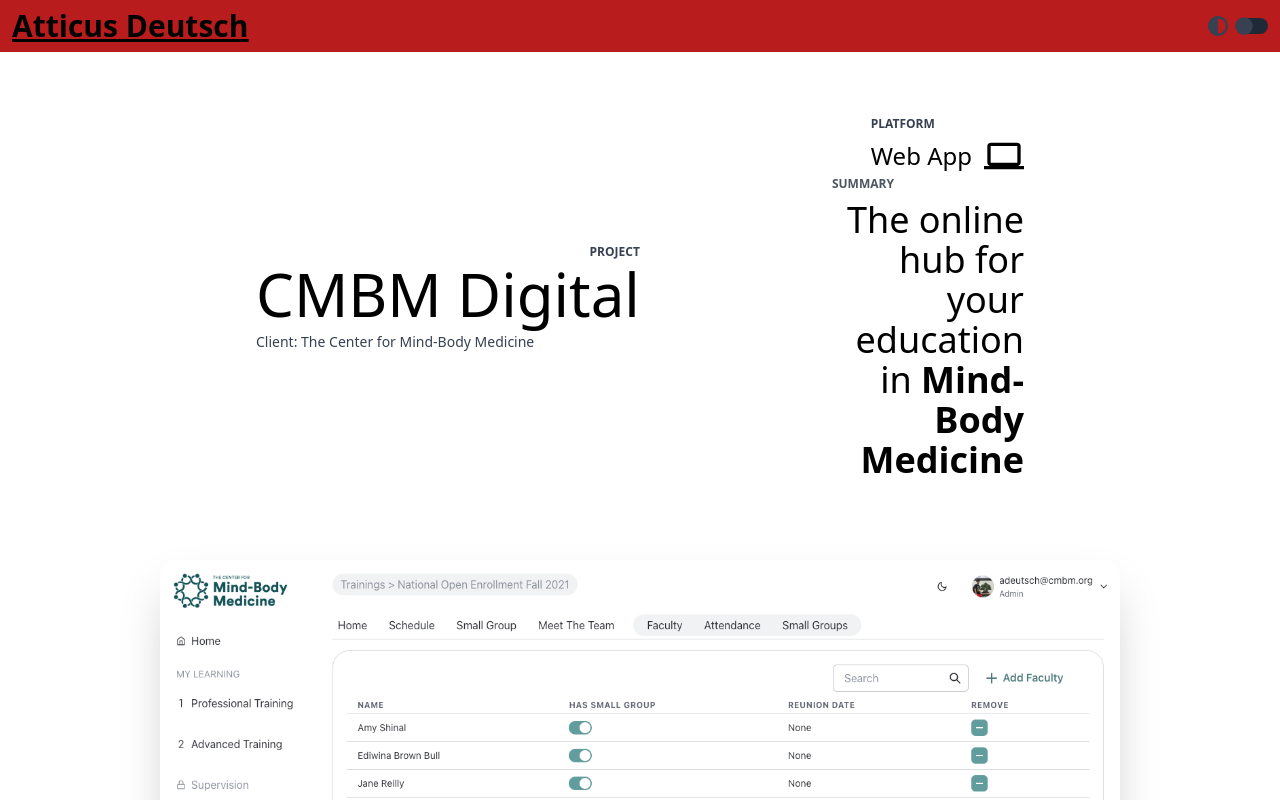
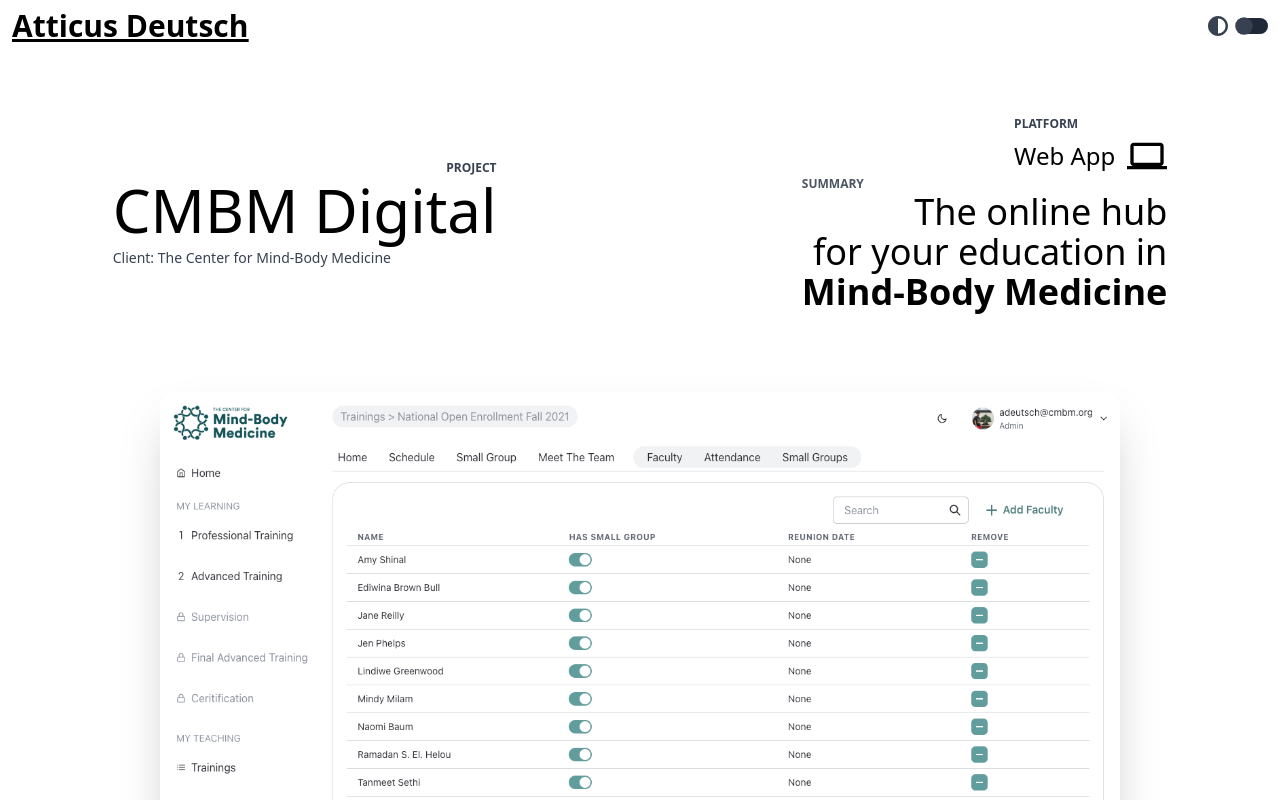
Before and after one commit to afd998/personal-site, a Next.js app: page /cmbm in a window 1280 px wide. Shown: the top 800 px of the page. Built offline with nearby package versions, Linux system fonts and the light colour scheme; what @kamona/tailwindcss-perspective would draw is missing.

Commit message:
heading done lol

```diff
--- a/components/Header.jsx
+++ b/components/Header.jsx
@@ -5,7 +5,7 @@
 function Header() {
   return (
     <div
-      className={`text-3xl font-bold underline  bg-red-700 dark:bg-blue-700 flex justify-between pr-3 pl-3 py-2`}
+      className={`text-3xl font-bold underline flex justify-between pr-3 pl-3 py-2`}
     >
       <Link href="/">
         <h1 className=" inline hover:cursor-pointer ">Atticus Deutsch </h1>
--- a/components/Project.jsx
+++ b/components/Project.jsx
@@ -8,7 +8,7 @@
     <div className="w-full">
       <div
         id="header"
-        className=" pt-16 px-12 sm:px-16 md:px-40 lg:px-56 xl:px-64 2xl:px-64  flex flex-col md:flex-row  justify-between items-center space-y-16 md:space-y-0 "
+        className=" pt-16 flex flex-col md:flex-row  justify-around  items-center space-y-16 md:space-y-0  md:space-x-20"
       >
         <div id="title" className="flex flex-col justify-between max-w-fit">
           <h2 className="text-gray-700 text-xs font-bold dark:text-gray-900 self-end mb-1">
@@ -29,7 +29,7 @@
         </div>
         <div
           id="right-panel"
-          className="text-2xl flex w-full flex-row-reverse items-end justify-evenly md:justify-center md:flex-col md:space-y-0  self-center "
+          className="flex flex-row-reverse md:flex-col justify-evenly self-center w-full md:w-auto px-4 md:px-0 gap-x-6"
         >
           <div
             id="type"
@@ -39,7 +39,7 @@
               {/* DESC: */} PLATFORM
             </h4>
             <div className="flex justify-end items-center whitespace-nowrap ">
-              <h3>{projectData.type}</h3>
+              <h3 className="text-2xl">{projectData.type}</h3>
               {projectData.type == "Web App" && (
                 <MdComputer className="dark:fill-white fill-black w-10 h-10 ml-3" />
               )}{" "}
@@ -53,14 +53,14 @@
           </div>{" "}
           <div
             id="summary"
-            className=" flex flex-col sm:items-start m:static w-1/2 self-start md:self-end sm:max-w-1/3  md:w-2/3 lg:w-2/3 xl:w-1/2 ab"
+            className=" flex flex-col sm:items-start m:static self-start md:self-end  "
           >
             {" "}
-            <p className="text-xs font-bold self-start  text-gray-600 dark:text-gray-900 mb-2">
+            <p className="text-xs font-bold self-start  text-gray-600 dark:text-gray-900 mb-2 md:mb-0">
               {" "}
               SUMMARY
             </p>
-            <div className=" lg:text-4xl md:text-3xl text-xl text-left  md:text-right md:self-end ">
+            <div className=" md:whitespace-nowrap lg:text-4xl md:text-3xl text-xl text-left  md:text-right md:self-end ">
               {/* {projectData.desc} */} <Summary />
             </div>{" "}
           </div>
--- a/pages/cmbm.js
+++ b/pages/cmbm.js
@@ -13,7 +13,7 @@
   color: "green-200"
 }
 const Summary = () => {
-  return <p>The online hub for your education in <span className=" font-bold "> Mind-Body Medicine</span></p>
+  return <p>The online hub <br /> for your education in <br /><span className=" font-bold "> Mind-Body Medicine</span></p>
 }
 function Cmbm({ projectData }) {
   return (
--- a/pages/flymessage.js
+++ b/pages/flymessage.js
@@ -21,7 +21,7 @@
 }
 
 const Summary = () => {
-  return <p>The first <span className=" transform rotate-6 inline-block  px-2">  diagonal </span> app for the IPhone </p >
+  return <p>The first <span className=" transform rotate-6 inline-block  px-2">  diagonal </span> app <br className=' xl:hidden' /> for the IPhone </p >
 }
 
 export async function getStaticProps(context) {
--- a/pages/seatsmart.js
+++ b/pages/seatsmart.js
@@ -21,7 +21,7 @@
 
 }
 const Summary = () => {
-  return <p> Create classroom  <span className='font-bold'> seating charts </span> according to diversity characteristics </p >
+  return <p> Create classroom  <span className='font-bold'> seating charts </span> <br /> according to diversity characteristics </p >
 }
 
 
```
